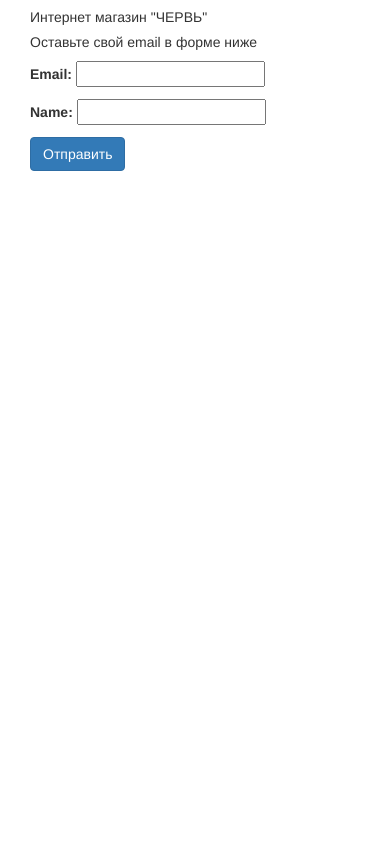
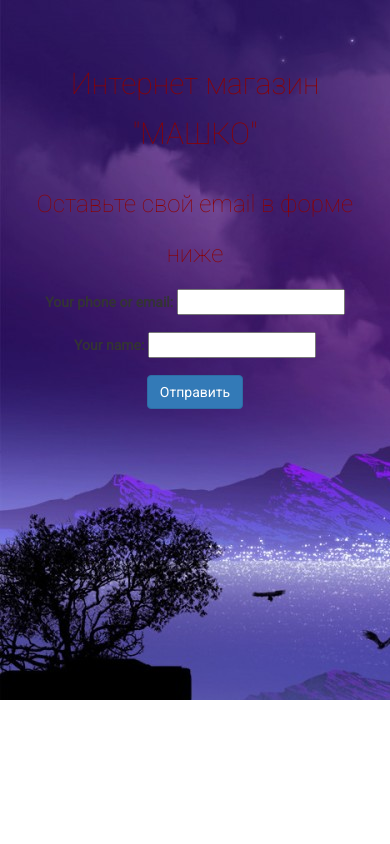
Before and after one commit to Grinvalera/djangosite, a Django app: page /frontend in a window 390 px wide. Run offline with Django 3.2, Linux system fonts and the light colour scheme; some libraries are stand-ins or nearby versions.

Commit message:
version 3.0

```diff
--- a/frontend/models.py
+++ b/frontend/models.py
@@ -1,9 +1,11 @@
 from django.db import models
+from django.core.exceptions import ValidationError
 
 
 class Subscribers(models.Model):
-    email = models.EmailField()
+    email = models.CharField(max_length=50, verbose_name='Email', unique=True)
     name = models.CharField(max_length=128)
+    # phone_number = models.CharField(max_length=20, null=True)
 
     def __str__(self):
         return f'{self.email}'
--- a/frontend/views.py
+++ b/frontend/views.py
@@ -1,11 +1,13 @@
 from django.shortcuts import render
 from django.conf import settings
 from .forms import SubscribeForm
+from .models import Subscribers
+from django.core.exceptions import ValidationError
 from django.views.decorators.csrf import csrf_exempt
 
 
 @csrf_exempt
-def landing(request):
+def landing(request, email_we_check=None):
     form = SubscribeForm(request.POST or None)
 
     if request.method == "POST" and form.is_valid():
--- /dev/null
+++ b/static/style.css
@@ -0,0 +1,18 @@
+html, body{
+    height: 100%;
+    max-height: 100%;
+    font-family: 'Roboto', sans-serif;
+}
+.top-container{
+    padding-top: 10%;
+}
+.general-container{
+    background: url("img/2.jpg");
+    height: 700px;
+}
+.title{
+    color: darkred;
+    text-align: center;
+    font-weight: 100;
+    line-height: 50px;
+}
--- a/templates/frontend/index.html
+++ b/templates/frontend/index.html
@@ -1,4 +1,5 @@
 <!DOCTYPE html>
+{% load staticfiles %}
 <html lang="en">
 <head>
 
@@ -14,18 +15,34 @@
 
     <!-- Custom styles -->
 
-{#<link rel="stylesheet" href="{% static 'style.css' %}">#}
+<link rel="stylesheet" href="{%static 'style.css'%}">
+    <style>
+
+    </style>
+
 </head>
 <body>
     <header class="header">
-        <div class="container">
-            <div class="row1">
-                <div class="col-lg-12">
-                    <h5 class="title">Интернет магазин "ЧЕРВЬ"</h5>
-                    <h5 class="title">Оставьте свой email в форме ниже</h5>
+        <div class="general-container">
+        <div class="container top-container">
+            <div class="row">
+                <div class="col-lg-8 col-lg-offset-2">
+                    <h2 class="title">Интернет магазин "МАШКО"</h2>
+                    <h3 class="title">Оставьте свой email в форме ниже</h3>
                     <div>
-                        <form action="" method="post">{%csrf_token%}
-                            {{ form.as_p }}
+                        <form action="" method="post" class="form-inline text-center">{%csrf_token%}
+                            <div class="form-group">
+                                <label>Your phone or email: </label>
+                                {{ form.email }}
+                            </div>
+                            <div class="form-group">
+                                <label>Your name: </label>
+                                {{ form.name }}
+                            </div>
+{#                            <div class="form-group">#}
+{#                                <label>Your number phone: </label>#}
+{#                                {{ form.phone_number }}#}
+{#                            </div>#}
                             <div>
                                 <button type="submit" class="btn btn-primary btn-orange">Отправить</button>
                             </div>
@@ -34,4 +51,5 @@
                 </div>
             </div>
         </div>
+        </div>
     </header>
```
Also changed, not shown: django_site/settings.py (+8 -7 lines), frontend/admin.py (+8 -1 lines), templates/frontend/test.html (added, +188 -0 lines), frontend/__init__.py (deleted), frontend/migrations/0002_subscribers_phone_number.py (added), frontend/migrations/__init__.py (deleted), static/img/1.jpg (added), static/img/2.jpg (added).
